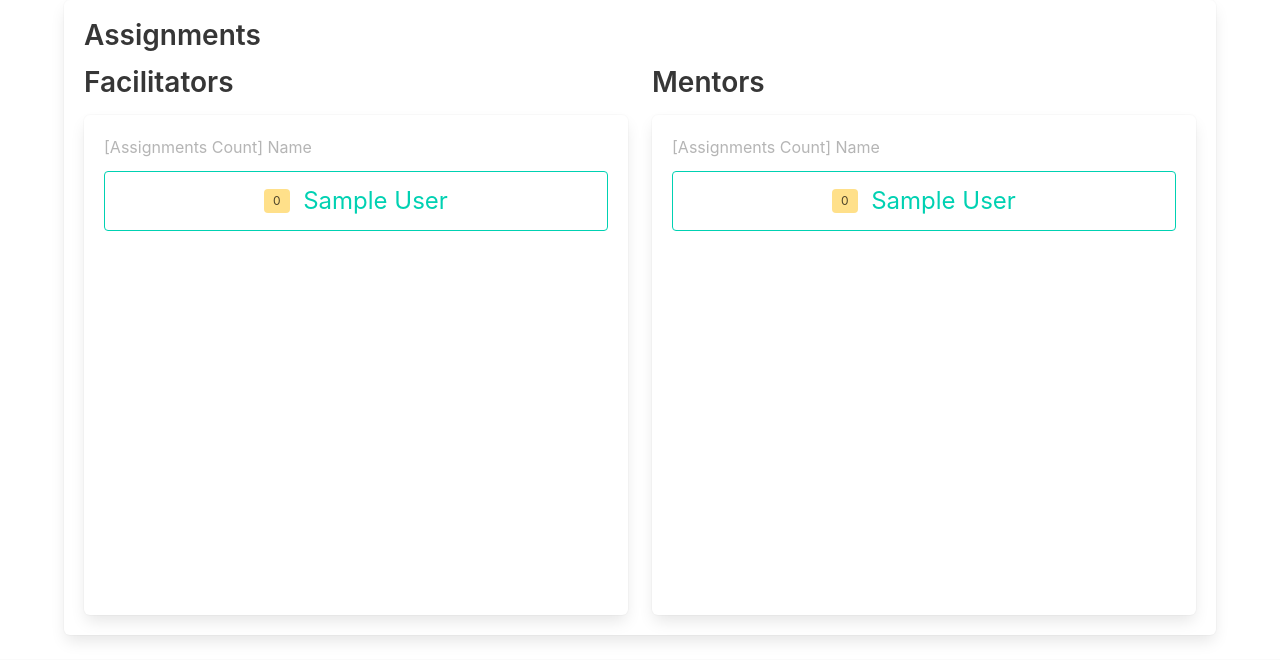
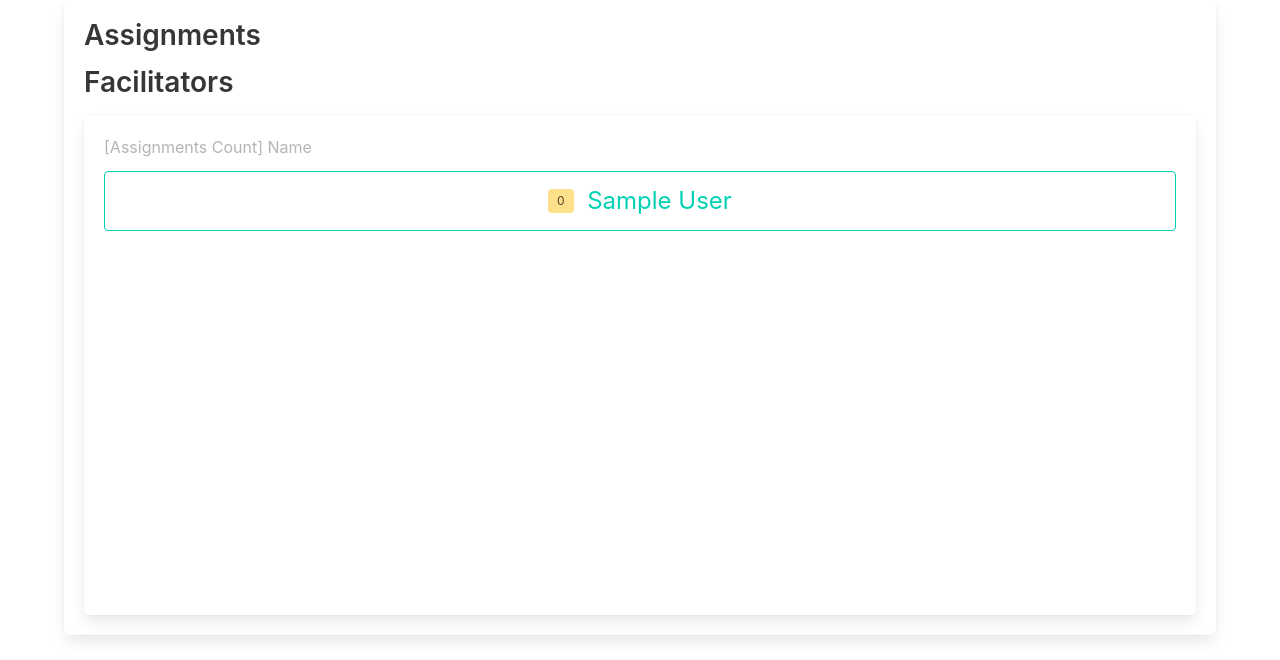
Before and after one commit to penguinpower80/p4kattendance, a Django app: template templates/attendance/assignments.html in a window 1280 px wide. Shown: the part 176-836 px from the top of the page. Run offline with Django 4.2, Linux system fonts and the light colour scheme; the template is opened without the code that fills it: values that come from a table or form of the project are taken from there, others are empty; the visitor is signed in with stand-in values (Sample User, id 1); data comes from the database, SQL or seed files in the repository; some libraries are stand-ins or nearby versions.

Commit message:
Fix query issue

```diff
--- a/templates/attendance/assignments.html
+++ b/templates/attendance/assignments.html
@@ -3,12 +3,10 @@
 {% block content %}
 <h2>Assignments</h2>
         <div class="columns">
-        {% if facilitators.all %}
+        {% if facilitators %}
         {% include 'partials/assignment/personlist.html' with title="Facilitators" user_list=facilitators only %}
         {% endif %}
-        {% if mentors.all %}
-        {% include 'partials/assignment/personlist.html' with title="Mentors" user_list=mentors only %}
-        {% endif %}
+
         </div>
 {% endblock %}
 
```
